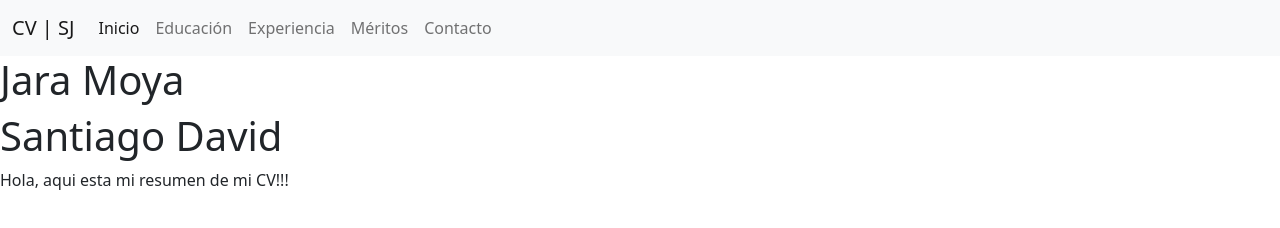
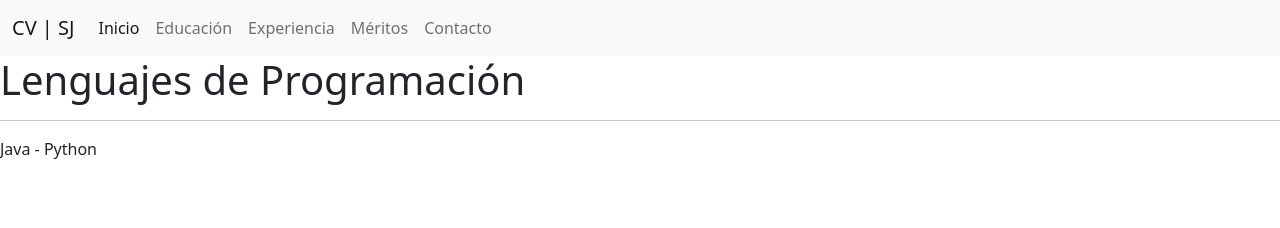
Before and after one commit to santiagojara/Practica_2223, a plain HTML site: page experiencia.html in a window 1280 px wide. Drawn offline with nearby package versions, Linux system fonts and the light colour scheme.

Commit message:
Se agregó la experiencia de los lenguajes de programación.

```diff
--- a/experiencia.html
+++ b/experiencia.html
@@ -27,9 +27,9 @@
         </div>
       </nav>
       <section>
-        <h1>Jara Moya</h1>
-        <h1>Santiago David</h1>
-        <p>Hola, aqui esta mi resumen de mi CV!!!</p>
+        <h1>Lenguajes de Programación</h1>
+        <hr>
+        <p>Java - Python</p>
       </section>
 </body>
 </html>
```
